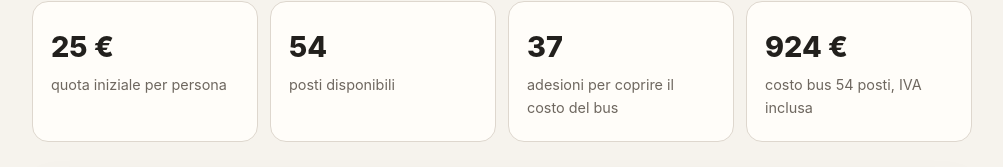
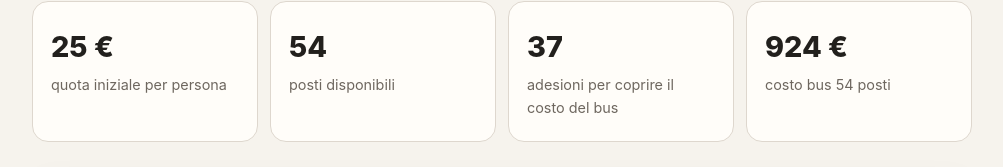
Before and after one commit to GiovaGiova/circolo-pd-schio-corriera-guccini, a plain HTML site: page index.html in a window 1280 px wide. Shown: the part 620-787 px from the top of the page, without its empty margins (138-1141 px from the left). Drawn offline with Linux system fonts and the light colour scheme.

Commit message:
Update index.html

```diff
--- a/index.html
+++ b/index.html
@@ -44,7 +44,7 @@
       </article>
       <article>
         <span class="value">924 €</span>
-        <span class="label">costo bus 54 posti, IVA inclusa</span>
+        <span class="label">costo bus 54 posti</span>
       </article>
     </section>
 
```
